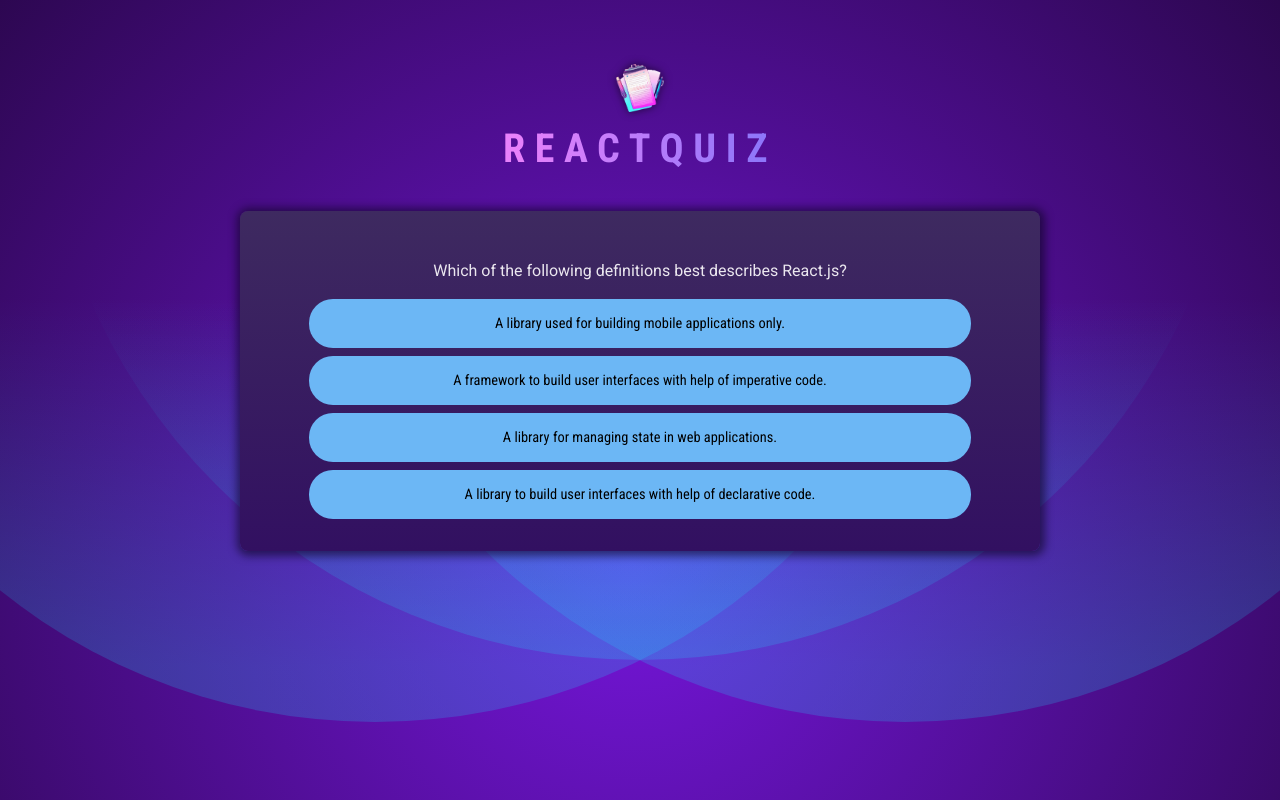
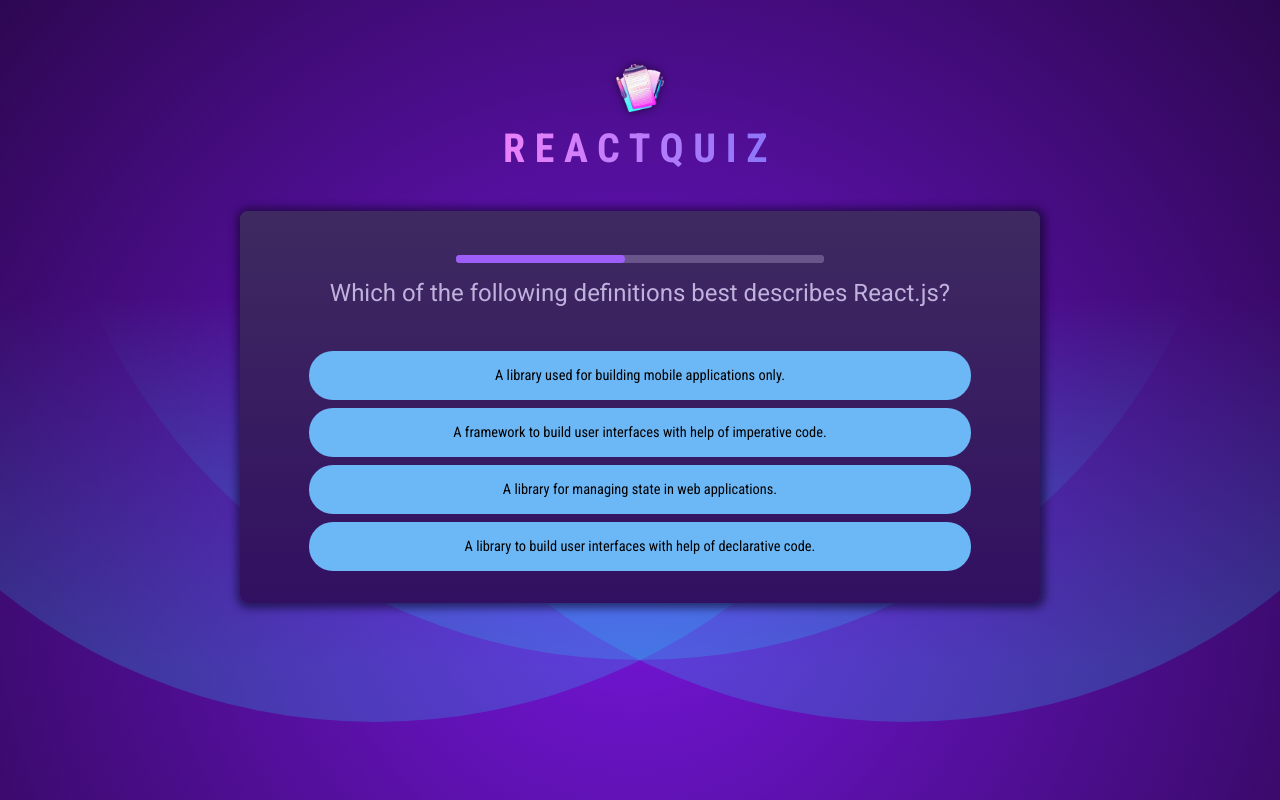
Before and after one commit to olehehc/Quiz-App, a React (Vite) app: page / in a window 1280 px wide. Built offline with nearby package versions, Linux system fonts and the light colour scheme.

Commit message:
Adding QuestionTimer component

```diff
--- /dev/null
+++ b/src/components/QuestionTimer.jsx
@@ -0,0 +1,27 @@
+import { useEffect, useState } from "react";
+
+export default function QuestionTimer({ timeout, onTimeout }) {
+  const [remainingTime, setRemainingTime] = useState(timeout);
+
+  useEffect(() => {
+    console.log("SETTING TIMEOUT");
+    const timer = setTimeout(onTimeout, timeout);
+
+    return () => {
+      clearTimeout(timer);
+    };
+  }, [timeout, onTimeout]);
+
+  useEffect(() => {
+    console.log("SETTING INTERVAL");
+    const interval = setInterval(() => {
+      setRemainingTime((prevRemainingTime) => prevRemainingTime - 100);
+    }, 100);
+
+    return () => {
+      clearInterval(interval);
+    };
+  }, []);
+
+  return <progress id="question-time" max={timeout} value={remainingTime} />;
+}
--- a/src/components/Quiz.jsx
+++ b/src/components/Quiz.jsx
@@ -1,7 +1,8 @@
-import { useState } from "react";
+import { useState, useCallback } from "react";
 
 import QUESTIONS from "../questions";
 import quizCompleteImg from "../assets/quiz-complete.png";
+import QuestionTimer from "./QuestionTimer";
 
 export default function Quiz() {
   const [userAnswers, setUserAnswers] = useState([]);
@@ -9,9 +10,17 @@
   const activeQuestionIndex = userAnswers.length;
   const quizIsComplete = activeQuestionIndex === QUESTIONS.length;
 
-  function handleSelectAnswer(selectedAnswer) {
+  const handleSelectAnswer = useCallback(function handleSelectAnswer(
+    selectedAnswer
+  ) {
     setUserAnswers((prevUserAnswers) => [...prevUserAnswers, selectedAnswer]);
-  }
+  },
+  []);
+
+  const handleSkipAnswer = useCallback(
+    () => handleSelectAnswer(null),
+    [handleSelectAnswer]
+  );
 
   if (quizIsComplete) {
     return (
@@ -28,7 +37,12 @@
   return (
     <div id="quiz">
       <div id="question">
-        <p>{QUESTIONS[activeQuestionIndex].text}</p>
+        <QuestionTimer
+          key={activeQuestionIndex}
+          timeout={10000}
+          onTimeout={handleSkipAnswer}
+        />
+        <h2>{QUESTIONS[activeQuestionIndex].text}</h2>
         <ul id="answers">
           {shuffledAnswers.map((answer) => (
             <li key={answer} className="answer">
```
